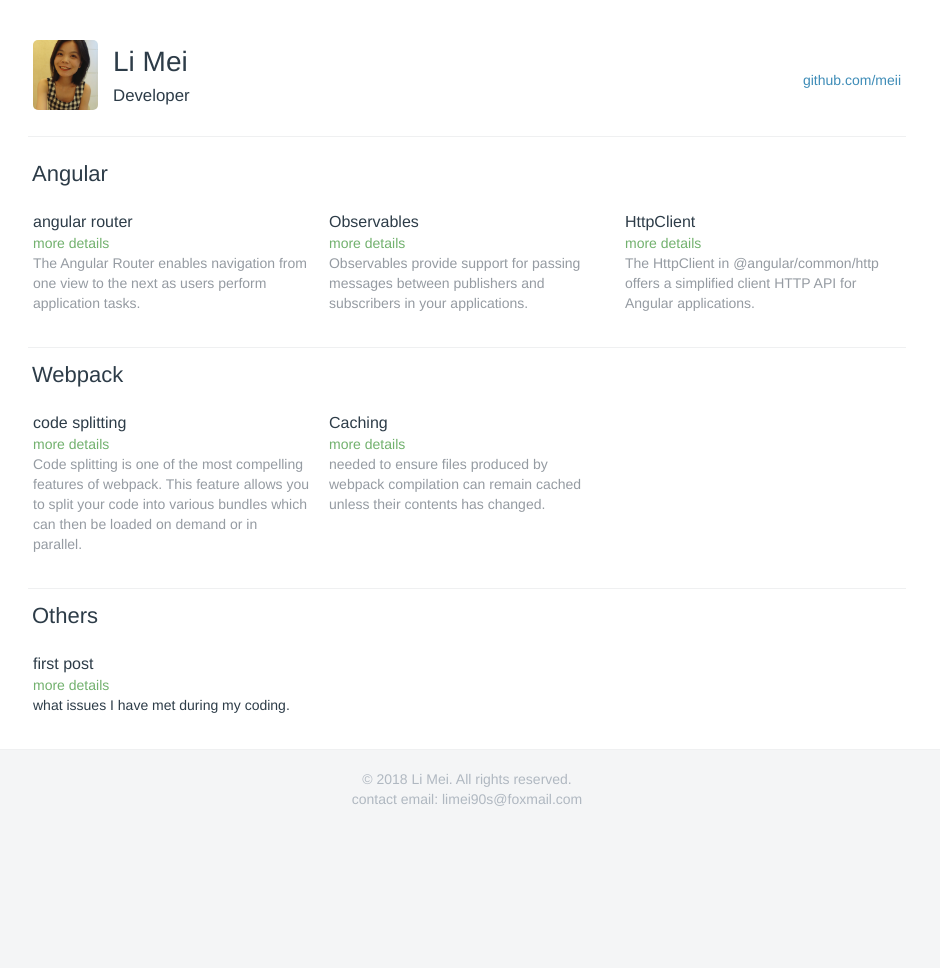
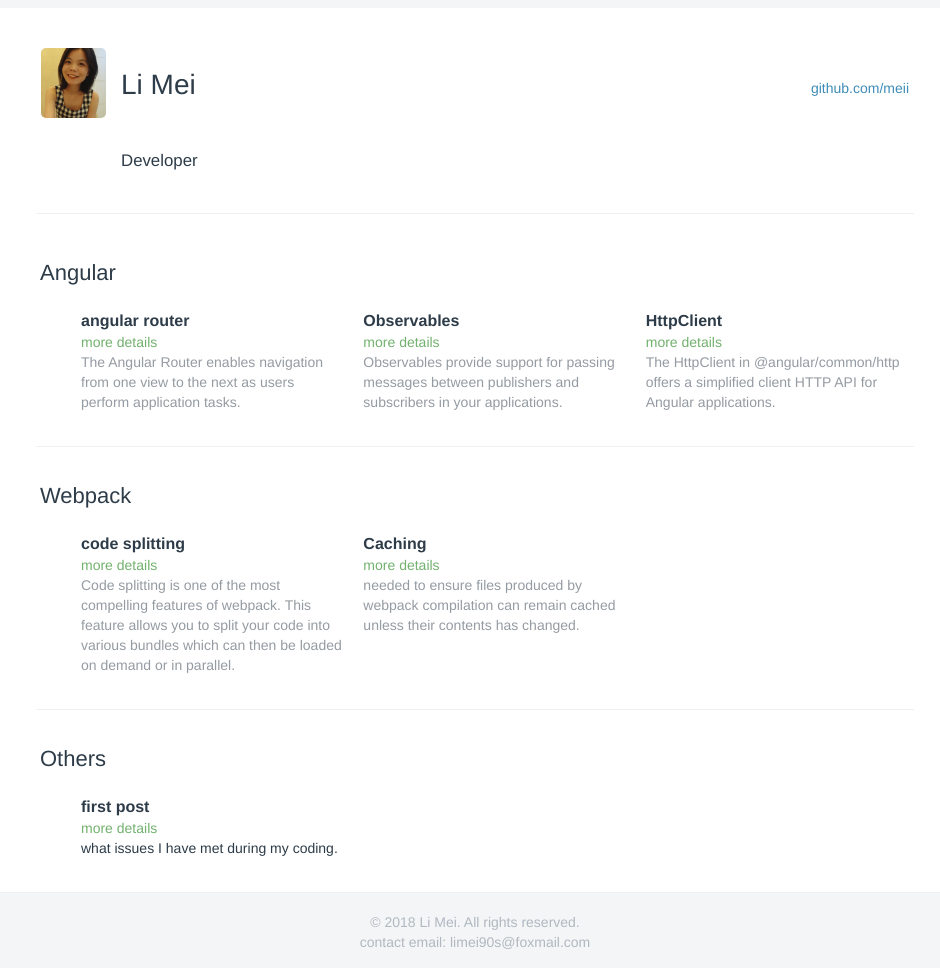
Before and after one commit to LiMeii/LiMeii.github.io, a Jekyll site: the page built from index.html, in a window 1280 px wide. Shown: the whole page, without its empty margins (173-1113 px from the left). Built offline with Jekyll 4.4.1, drawn with Linux system fonts in a browser that asks for light colours; before the commit the page ends 900 px from its top, so only the background shows below that.

Commit message:
update css

```diff
--- a/_layouts/post.html
+++ b/_layouts/post.html
@@ -18,9 +18,9 @@
                         <img src="/assets/images/meii.jpg" />
                     </div>
                     <div class="profile-name">
-                        <h1>Li Mei </br>
+                        <div>Li Mei </br>
                             <span style="font-size: 60%;">Developer</span>
-                        </h1>
+                        </div>
 
                     </div>
                 </header>
--- a/assets/base.css
+++ b/assets/base.css
@@ -1,4 +1,4 @@
-html,
+/* html,
 body,
 div,
 span,
@@ -85,7 +85,7 @@ video {
     font: inherit;
     font-size: 100%;
     vertical-align: baseline
-}
+} */
 
 html {
     line-height: 1
--- a/index.html
+++ b/index.html
@@ -11,9 +11,9 @@ layout: default
                         <img src="/assets/images/meii.jpg" />
                     </div>
                     <div class="profile-name">
-                        <h1>Li Mei </br>
+                        <div>Li Mei </br>
                             <span style="font-size: 60%;">Developer</span>
-                        </h1>
+                        </div>
 
                     </div>
                 </header>
```
